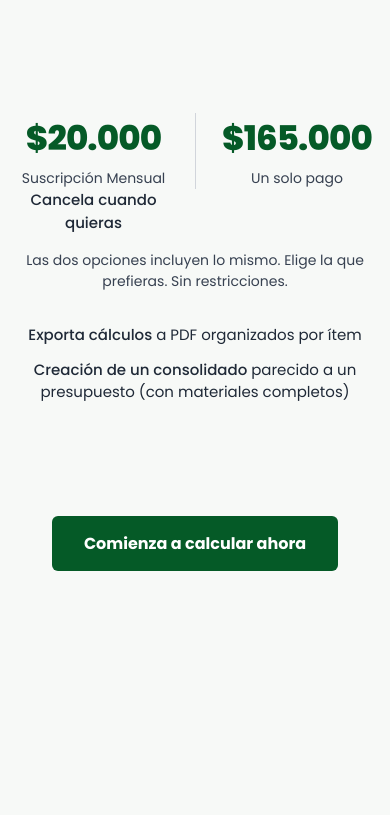
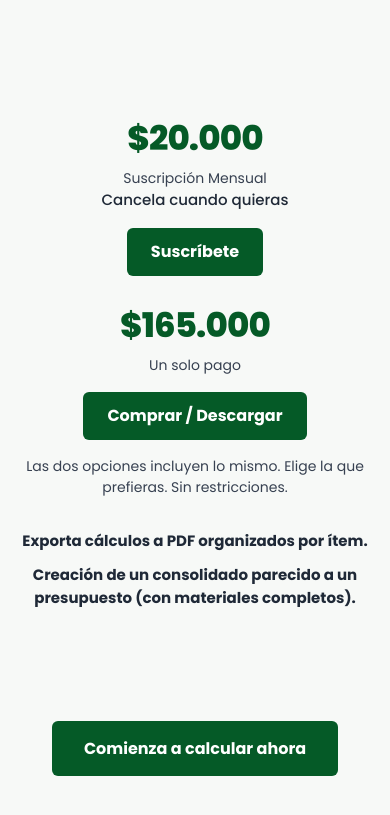
Before and after one commit to CivilesPro/landing, a React (Vite) app: page / in a window 390 px wide. Shown: the part 1217-2032 px from the top of the page. Before the commit the page ends 1837 px from the top, so only its background shows below. Built offline with nearby package versions, Linux system fonts and the light colour scheme.

Commit message:
Reorganize materials and pricing block

```diff
--- a/src/Landing.jsx
+++ b/src/Landing.jsx
@@ -316,20 +316,32 @@ function MaterialsAndPricing() {
       </div>
 
       {/* PRECIOS con divisor vertical al centro */}
-      <div className="mt-6 max-w-3xl mx-auto grid grid-cols-2 items-start">
+      <div className="mt-6 max-w-3xl mx-auto grid grid-cols-1 sm:grid-cols-2 text-center items-start sm:divide-x sm:divide-gray-300">
         {/* Precio izquierda */}
-        <div className="text-center pr-6">
+        <div className="flex flex-col items-center sm:px-6">
           <div className="text-[34px] sm:text-[36px] font-extrabold tracking-tight text-primary">$20.000</div>
-          <div className="text-[14px] text-gray-700 mt-1 ">Suscripción Mensual</div>
-             <p className="text-[15px] text-gray-800">
-          <span className="font-medium">Cancela cuando quieras</span>
-        </p>
+          <div className="text-[14px] text-gray-700 mt-1">Suscripción Mensual</div>
+          <p className="text-[15px] text-gray-800 font-medium">Cancela cuando quieras</p>
+          <a
+            href="/dashboard"
+            className="mt-4 px-6 py-3 rounded-md font-semibold text-white"
+            style={{ backgroundColor: PRIMARY }}
+          >
+            Suscríbete
+          </a>
         </div>
 
-        {/* Precio derecha con borde izquierdo para separar */}
-        <div className="text-center pl-6 border-l border-gray-300">
+        {/* Precio derecha */}
+        <div className="flex flex-col items-center mt-6 sm:mt-0 sm:px-6">
           <div className="text-[34px] sm:text-[36px] font-extrabold tracking-tight text-primary">$165.000</div>
           <div className="text-[14px] text-gray-700 mt-1">Un solo pago</div>
+          <a
+            href="/dashboard"
+            className="mt-4 px-6 py-3 rounded-md font-semibold text-white"
+            style={{ backgroundColor: PRIMARY }}
+          >
+            Comprar / Descargar
+          </a>
         </div>
       </div>
 
@@ -340,15 +352,14 @@ function MaterialsAndPricing() {
         </p>
       </div>
 
-      {/* Líneas finales (como en la maqueta) */}
+      {/* Líneas finales */}
       <div className="max-w-3xl mx-auto text-center mt-8 space-y-3">
-        <p className="text-[15px] text-gray-800">
-          <span className="font-medium">Exporta cálculos</span> a PDF organizados por ítem
+        <p className="text-[15px] text-gray-800 font-semibold">
+          Exporta cálculos a PDF organizados por ítem.
         </p>
-        <p className="text-[15px] text-gray-800">
-          <span className="font-medium">Creación de un consolidado</span> parecido a un presupuesto (con materiales completos)
+        <p className="text-[15px] text-gray-800 font-semibold">
+          Creación de un consolidado parecido a un presupuesto (con materiales completos).
         </p>
-
       </div>
     </section>
   );
```
